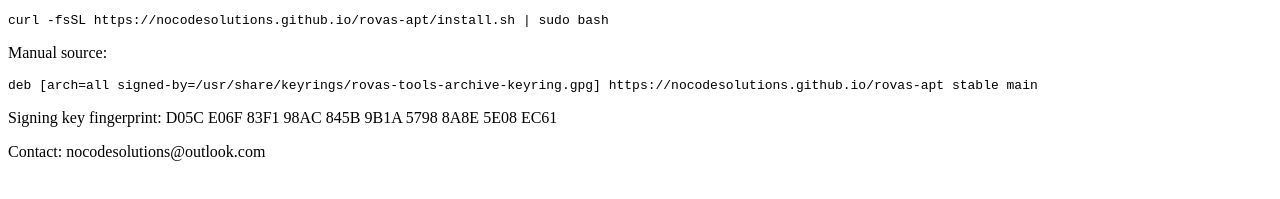
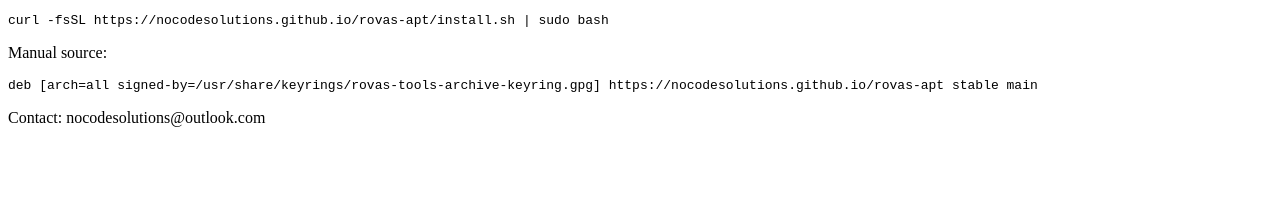
Before and after one commit to NocodeSolutions/rovas-apt, a plain HTML site: page index.html in a window 1280 px wide. Shown: the part 101-300 px from the top of the page. Drawn offline with Linux system fonts and the light colour scheme.

```diff
--- a/index.html
+++ b/index.html
@@ -11,7 +11,6 @@
   <pre>curl -fsSL https://nocodesolutions.github.io/rovas-apt/install.sh | sudo bash</pre>
   <p>Manual source:</p>
   <pre>deb [arch=all signed-by=/usr/share/keyrings/rovas-tools-archive-keyring.gpg] https://nocodesolutions.github.io/rovas-apt stable main</pre>
-  <p>Signing key fingerprint: D05C E06F 83F1 98AC 845B 9B1A 5798 8A8E 5E08 EC61</p>
   <p>Contact: nocodesolutions@outlook.com</p>
 </body>
 </html>
```
Also changed, not shown: 15 other files.
